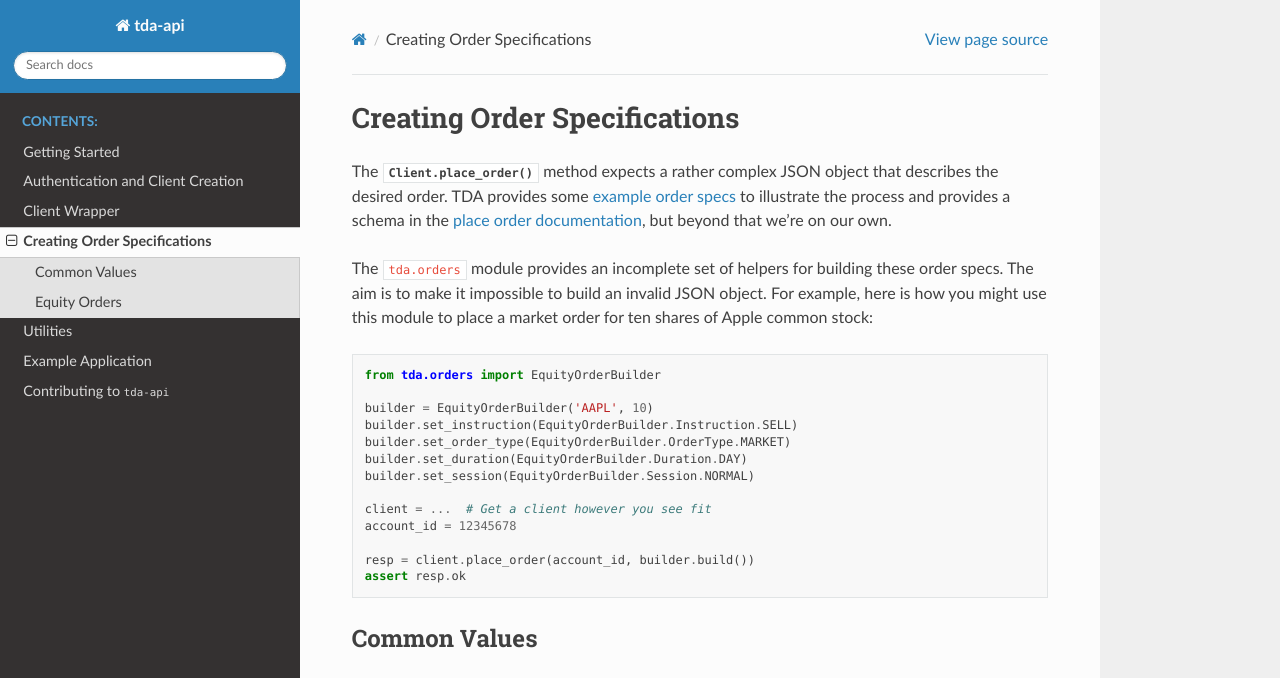
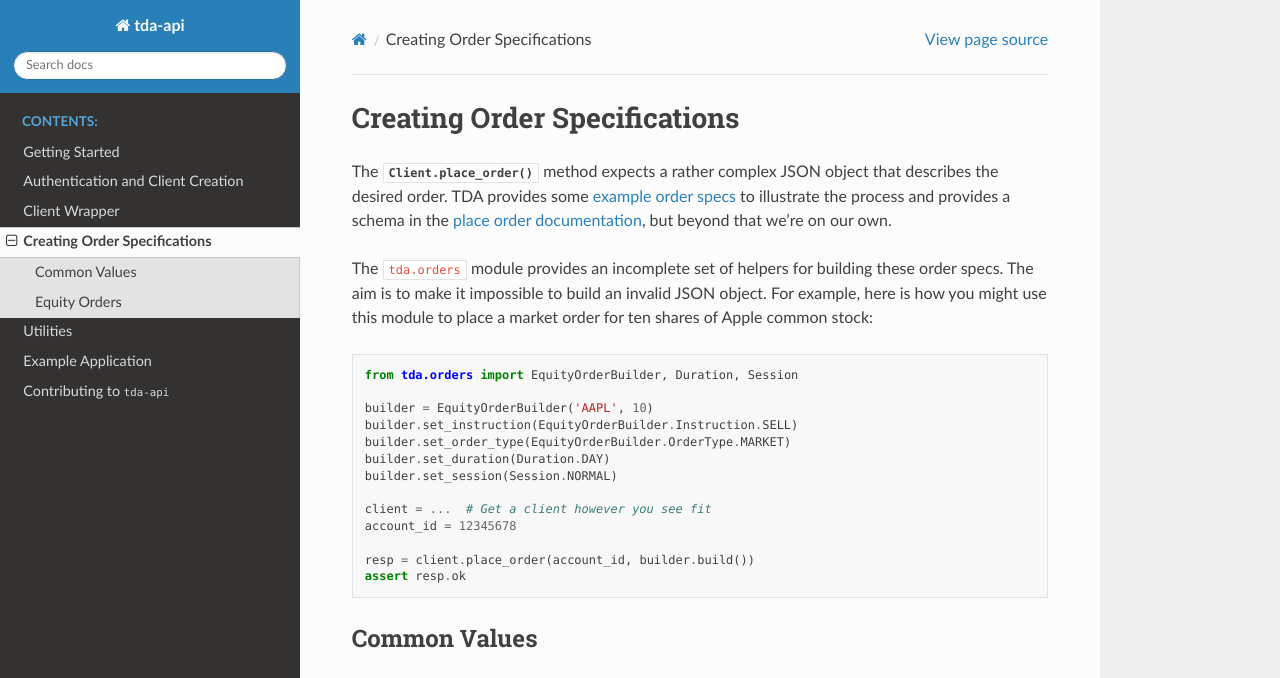
Before and after one commit to alexgolec/tda-api, a Sphinx documentation site: the page built from docs/orders.rst, in a window 1280 px wide and 1395 px high. Shown: the top 678 px of the window. Built offline with Sphinx 7.4.7 and the Read the Docs theme 2.0.0, drawn with Linux system fonts in a browser that asks for light colours; grey boxes are pictures that could not be loaded.

Commit message:
Updated docs

```diff
--- a/docs/orders.rst
+++ b/docs/orders.rst
@@ -19,13 +19,13 @@ order for ten shares of Apple common stock:
 
 .. code-block:: python
 
-  from tda.orders import EquityOrderBuilder
+  from tda.orders import EquityOrderBuilder, Duration, Session
 
   builder = EquityOrderBuilder('AAPL', 10)
   builder.set_instruction(EquityOrderBuilder.Instruction.SELL)
   builder.set_order_type(EquityOrderBuilder.OrderType.MARKET)
-  builder.set_duration(EquityOrderBuilder.Duration.DAY)
-  builder.set_session(EquityOrderBuilder.Session.NORMAL)
+  builder.set_duration(Duration.DAY)
+  builder.set_session(Session.NORMAL)
 
   client = ...  # Get a client however you see fit
   account_id = 12345678
```
